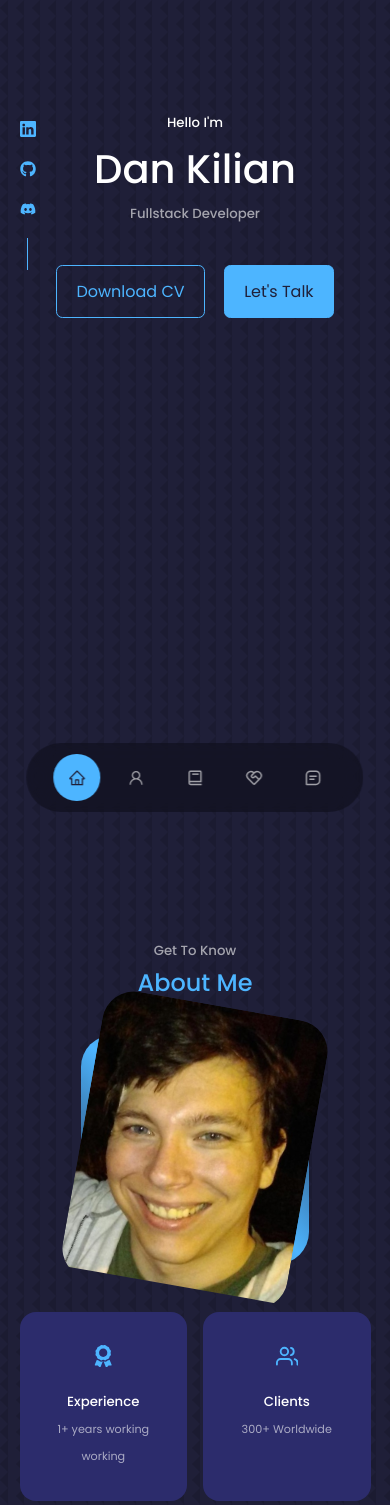
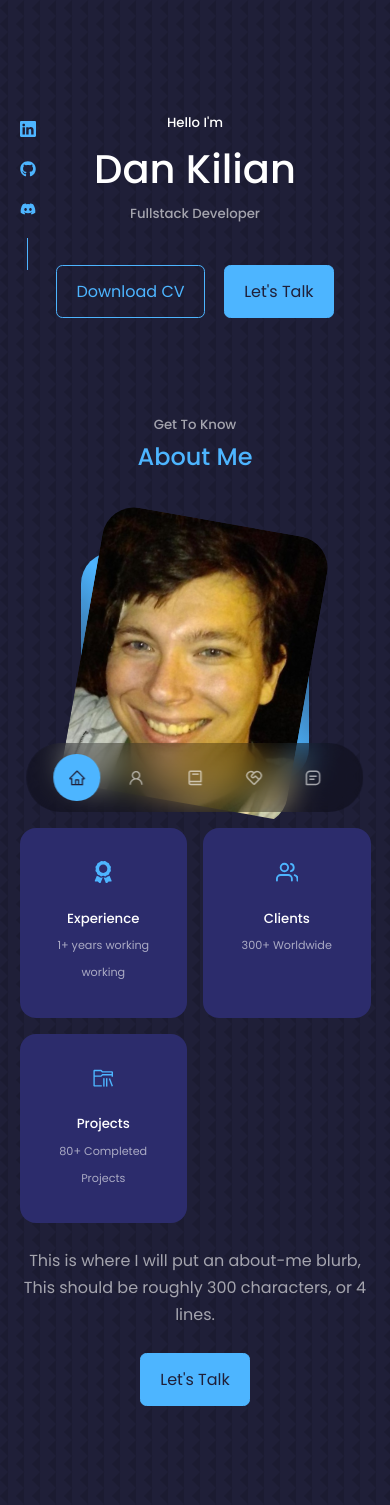
Before and after one commit to DKilian14/Dan-Kilian-Website-Portfolio, a React (Create React App) app: page / in a window 390 px wide. Shown: the top 1505 px of the page. Built offline with nearby package versions, Linux system fonts and the light colour scheme.

Commit message:
finished removing the extra picture in the header and revising css

```diff
--- a/src/components/about/about.css
+++ b/src/components/about/about.css
@@ -2,6 +2,7 @@
     display: grid;
     grid-template-columns: 35% 50%;
     gap: 15%;
+    padding-top: 5vh;
 }
 
 .about__me{
--- a/src/components/header/header.css
+++ b/src/components/header/header.css
@@ -65,14 +65,14 @@ header {
 /* ===================== MEDIA QUERIES (MEDIUM DEVICES) ============= */
 @media screen and (max-width: 1024px) {
     header{
-        height: 68vh;
+        /* height: 68vh; */
     }
 }
 
 /* ===================== MEDIA QUERIES (SMALL DEVICES) ============= */
 @media screen and (max-width: 600px) {
     header{
-        height: 100vh;
+        /* height: 100vh; */
     }
 
     .header__socials,
```
